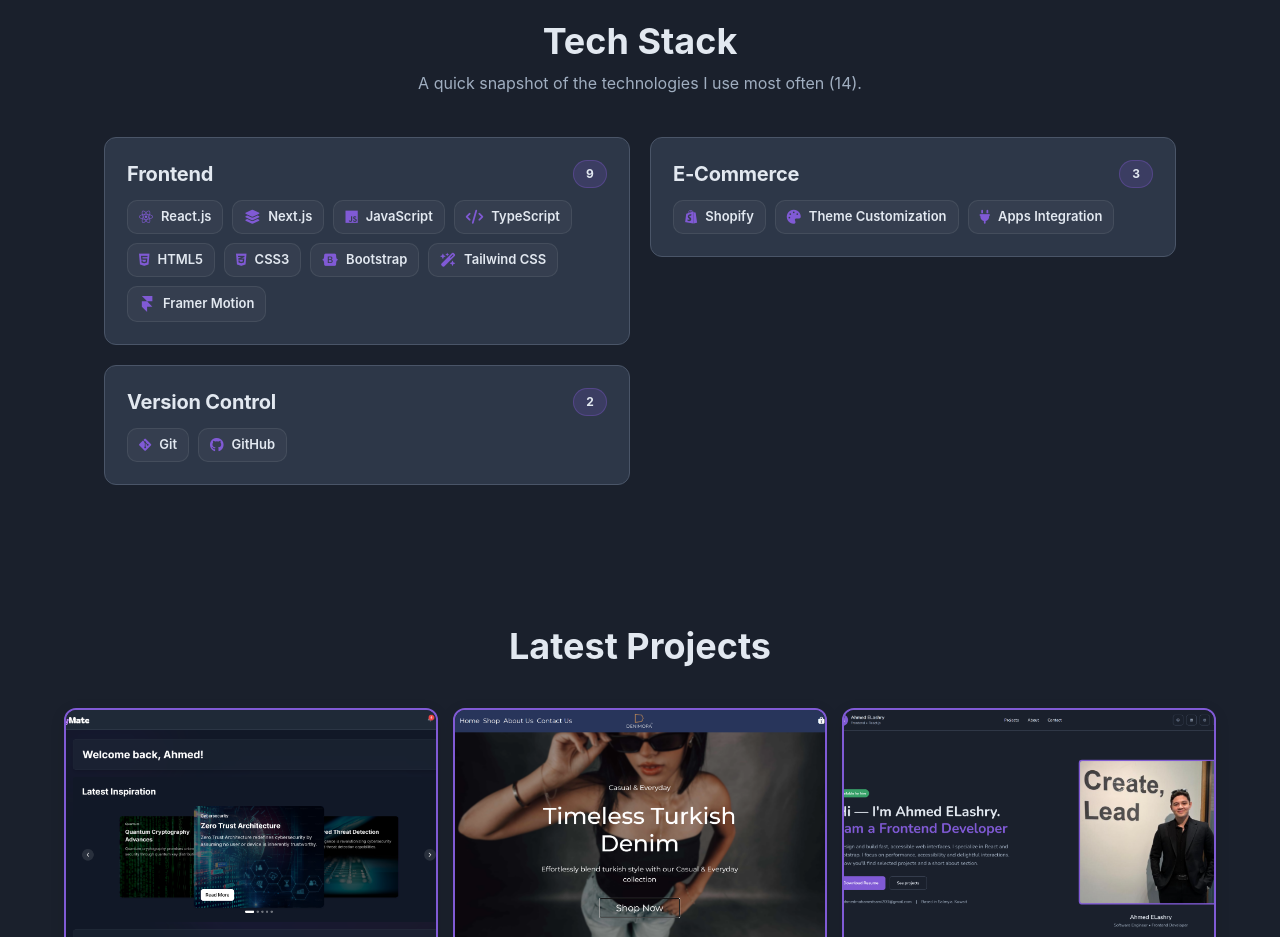
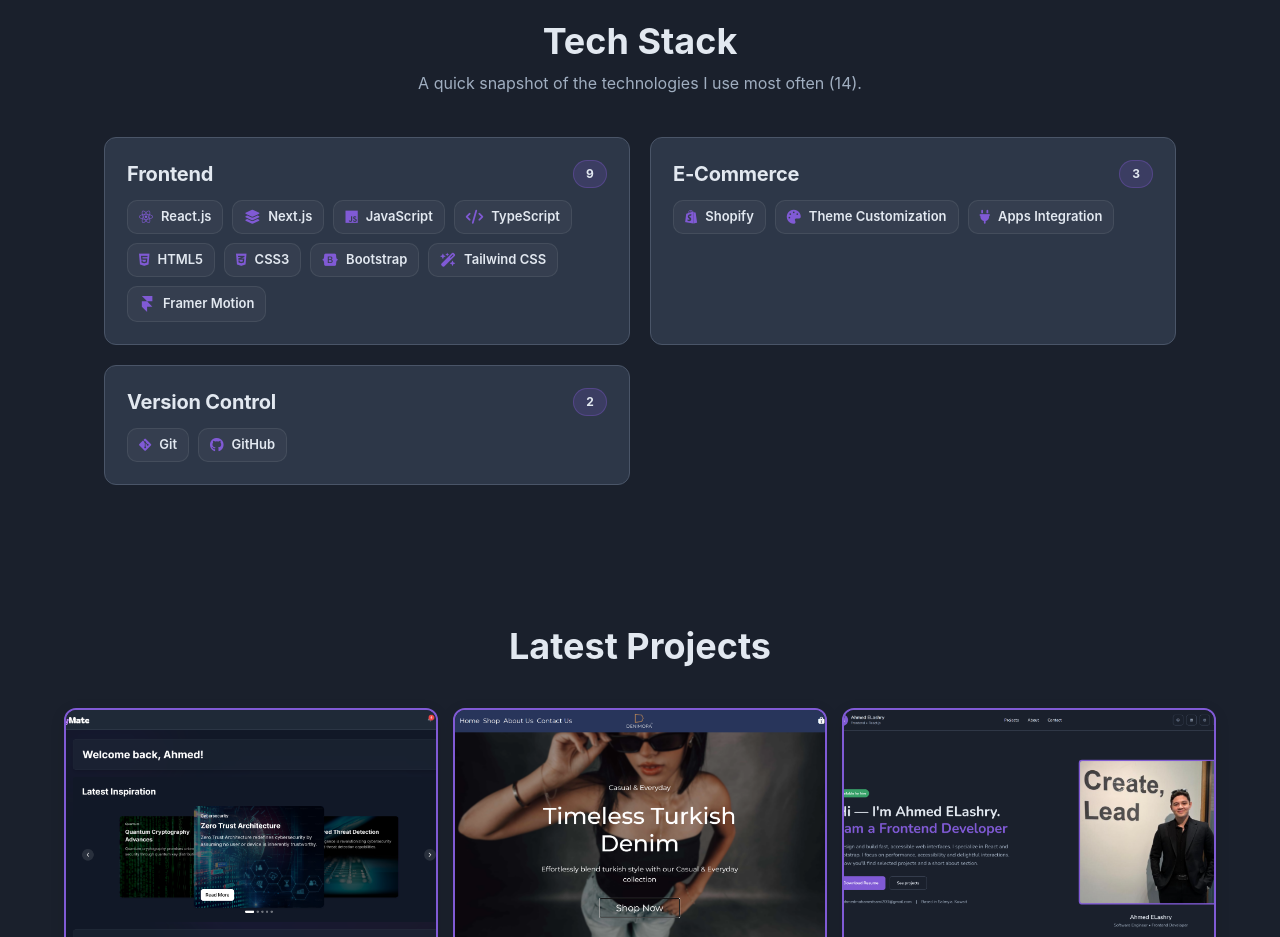
Before and after one commit to AAshry10/Ashry-Portfolio, a React (Create React App) app: page / in a window 1280 px wide. Shown: the part 860-1797 px from the top of the page. Built offline with nearby package versions, Linux system fonts and the light colour scheme.

Commit message:
V . Undo

```diff
--- a/src/components/TeckStack/TeckStack.css
+++ b/src/components/TeckStack/TeckStack.css
@@ -34,7 +34,7 @@
   display: grid;
   grid-template-columns: repeat(12, 1fr);
   gap: clamp(1.2rem, 2.5vw, 2rem);
-  align-items: start;
+  /* align-items: start; */
 }
 
 .techstack-card {
@@ -44,8 +44,8 @@
   border-radius: 12px;
   padding: clamp(1.6rem, 2.8vw, 2.2rem);
   transition: transform 0.25s ease, border-color 0.25s ease, box-shadow 0.25s ease;
-  height: fit-content;
-  align-self: start;
+  /* height: fit-content;
+  align-self: start; */
 }
 
 .techstack-card:hover {
```
